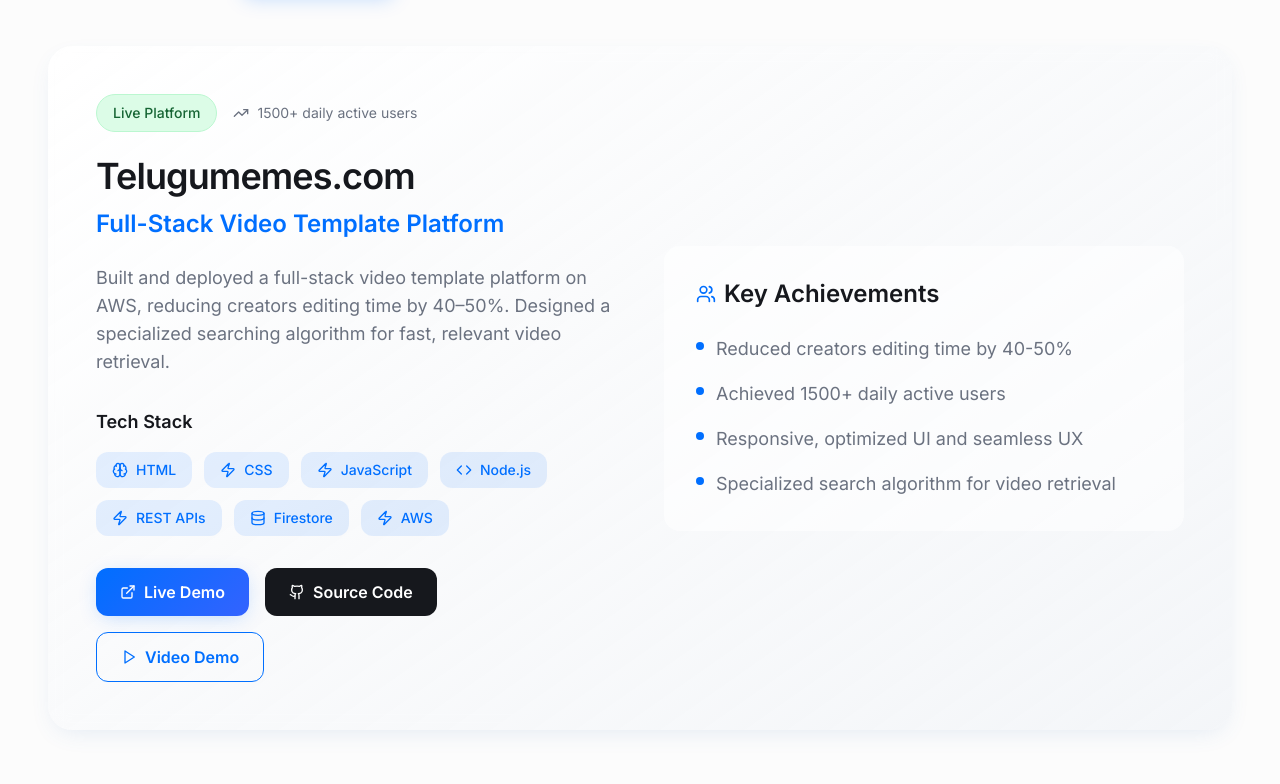
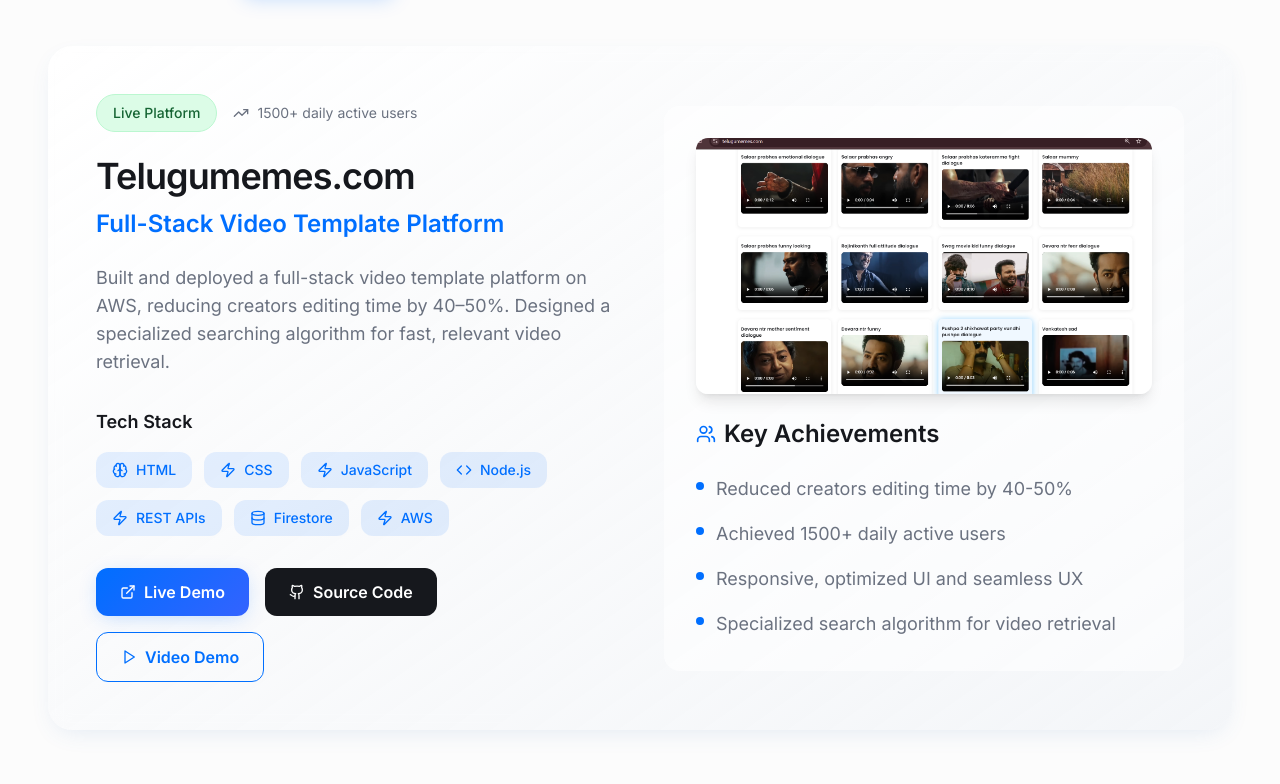
Before and after one commit to veerababu1729/veerababuportfolio, a React (Vite) app: page / in a window 1280 px wide. Shown: the part 4176-4960 px from the top of the page. Built offline with nearby package versions, Linux system fonts and the light colour scheme.

Commit message:
Add telugumemes.com project image
Add the image for the telugumemes.com project without altering the existing layout or code.

```diff
--- a/src/components/Projects.tsx
+++ b/src/components/Projects.tsx
@@ -22,7 +22,8 @@ const Projects = () => {
         github: "#",
         demo: "#"
       },
-      type: "Live Platform"
+      type: "Live Platform",
+      image: "/lovable-uploads/8c15f813-48b3-4d03-8bfa-6a97dcb22e4b.png"
     },
     {
       title: "One Day Exam Preparation AI Tool",
@@ -182,6 +183,15 @@ const Projects = () => {
 
             {/* Project achievements */}
             <div className="bg-white/50 rounded-2xl p-8">
+              {projects[activeProject].image && (
+                <div className="mb-6">
+                  <img
+                    src={projects[activeProject].image}
+                    alt={`${projects[activeProject].title} screenshot`}
+                    className="w-full rounded-xl shadow-lg object-cover max-h-64"
+                  />
+                </div>
+              )}
               <h4 className="text-title font-bold text-foreground mb-6 flex items-center gap-2">
                 <Users className="w-5 h-5 text-primary" />
                 Key Achievements
```
Also changed, not shown: public/lovable-uploads/8c15f813-48b3-4d03-8bfa-6a97dcb22e4b.png (added).
